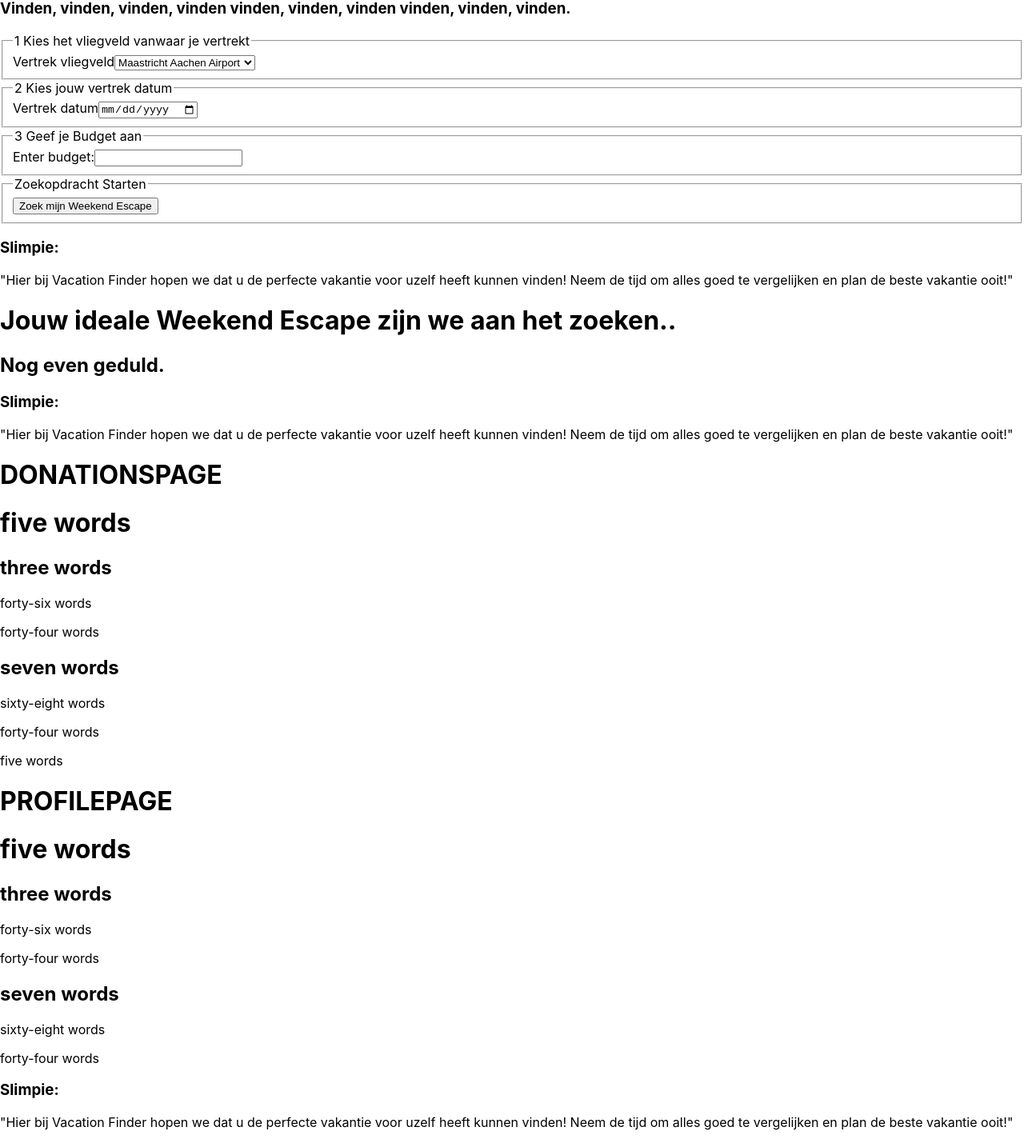
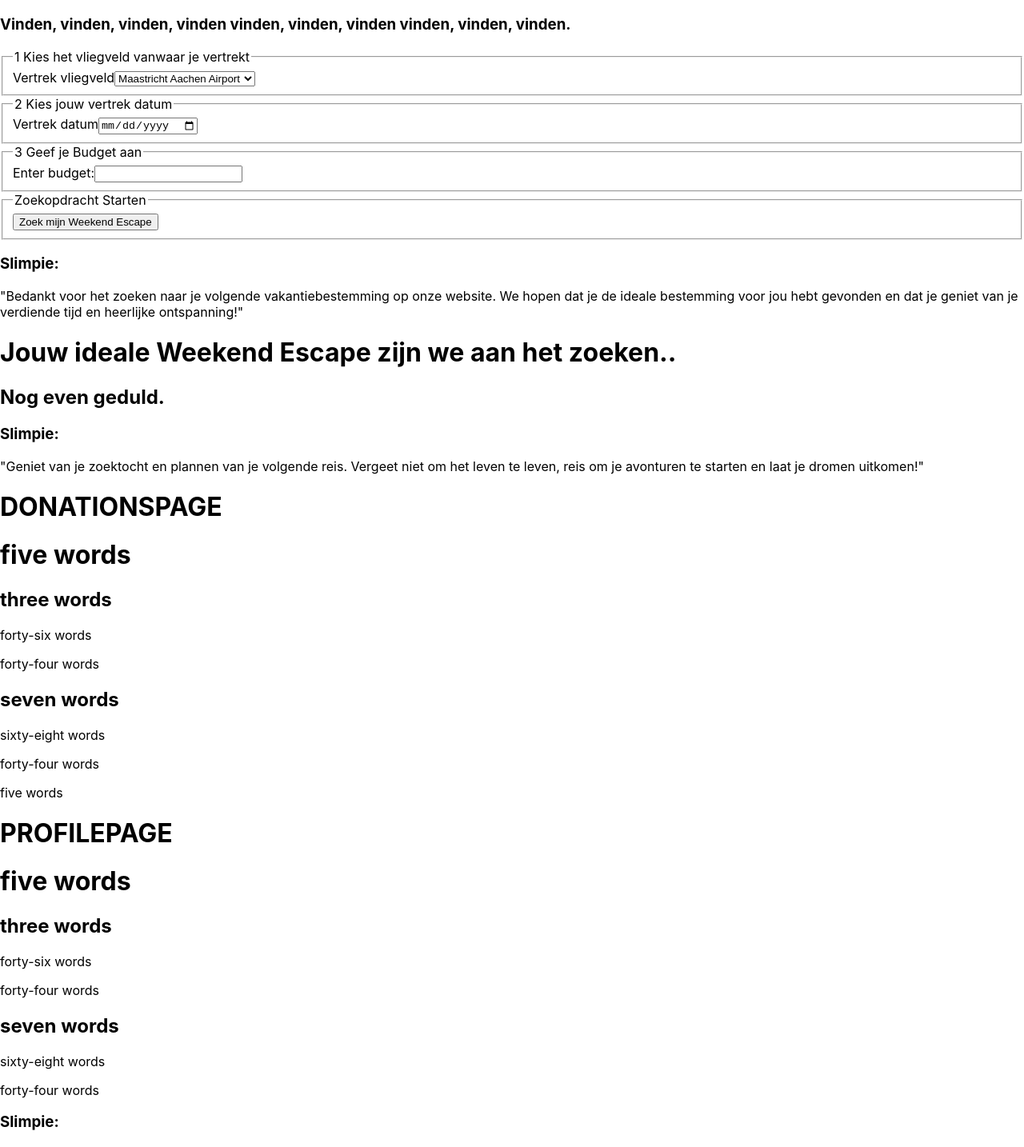
Before and after one commit to sebasvisser/2022-frontend-eindopdracht, a React (Create React App) app: page / in a window 1280 px wide. Shown: the part 1730-3164 px from the top of the page at 80% size. Built offline with nearby package versions, Linux system fonts and the light colour scheme.

Commit message:
footer nu leuk random met switchcase

```diff
--- a/src/components/Footer.js
+++ b/src/components/Footer.js
@@ -1,16 +1,84 @@
 import React from "react";
 
 function Footer() {
+  function getRandomNumberBetween0And5() {
+    return Math.floor(Math.random() * 6);
+  }
+  const footerId = getRandomNumberBetween0And5();
+  switch (footerId) {
+    case 1:
       return (
         <footer>
           <h3>Slimpie:</h3>
           <p>
-        "Hier bij Vacation Finder hopen we dat u de perfecte vakantie voor uzelf
-        heeft kunnen vinden! Neem de tijd om alles goed te vergelijken en plan
-        de beste vakantie ooit!"
+            "Hier bij Weekend Escapes hopen we dat u de perfecte vakantie voor
+            uzelf heeft kunnen vinden! Neem de tijd om alles goed te vergelijken
+            en plan de beste vakantie ooit!"
+          </p>
+        </footer>
+      );
+    case 2:
+      return (
+        <footer>
+          <h3>Slimpie:</h3>
+          <p>
+            "Profiteer van de beste aanbiedingen voor vakantiebestemmingen van
+            over de hele wereld en beleef de mooiste herinneringen in gezelschap
+            van familie, vrienden of met de liefde van je leven. Onze website
+            biedt eenvoudig een eindeloze selectie aan bestemmingen, waar je
+            onbezorgd kunt genieten van je droomvakantie. Boek vandaag nog je
+            vakantie en blijf op de hoogte van de laatste trends, tips & to do's
+            voor een onvergetelijke reis."
+          </p>
+        </footer>
+      );
+    case 3:
+      return (
+        <footer>
+          <h3>Slimpie:</h3>
+          <p>
+            "Geniet van je zoektocht en plannen van je volgende reis. Vergeet
+            niet om het leven te leven, reis om je avonturen te starten en laat
+            je dromen uitkomen!"
+          </p>
+        </footer>
+      );
+    case 4:
+      return (
+        <footer>
+          <h3>Slimpie:</h3>
+          <p>
+            "Bedankt voor het zoeken naar je volgende vakantiebestemming op onze
+            website. We hopen dat je de ideale bestemming voor jou hebt gevonden
+            en dat je geniet van je verdiende tijd en heerlijke ontspanning!"
+          </p>
+        </footer>
+      );
+    case 5:
+      return (
+        <footer>
+          <h3>Slimpie:</h3>
+          <p>
+            "Wij staan er voor om jouw perfecte vakantie te vinden met onze
+            veelzijdige opties voor allerlei budgetten en reizigers. Laat je
+            verrassen door de talrijke reiservaringen die we je kunnen aanbieden
+            en begin vandaag nog je onvergetelijke reis!"
+          </p>
+        </footer>
+      );
+    default:
+      return (
+        <footer>
+          <h3>Slimpie:</h3>
+          <p>
+            "Van strandvakanties tot stedentripjes, bij ons vind je kwalitatief
+            hoogstaande opties voor een onvergetelijke reis. Met de beste
+            aanbiedingen, beoordelingen en reisweergave, geeft Onze Reis het je
+            allemaal - waar je ook naartoe gaat."
           </p>
         </footer>
       );
   }
+}
 
 export default Footer;
```
Lines whose indentation alone changed are shown as unchanged.
